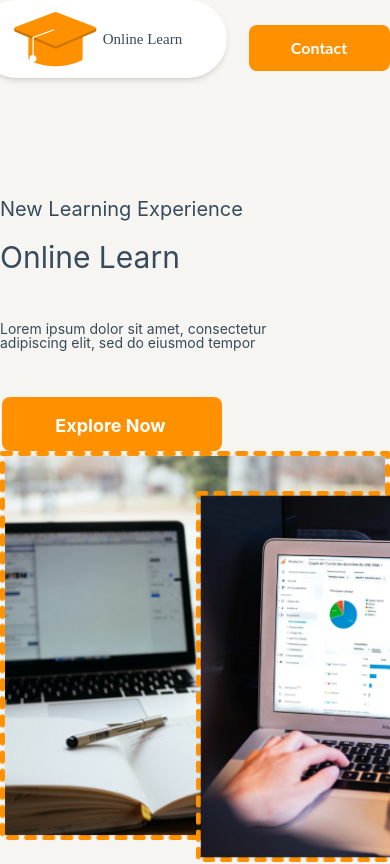
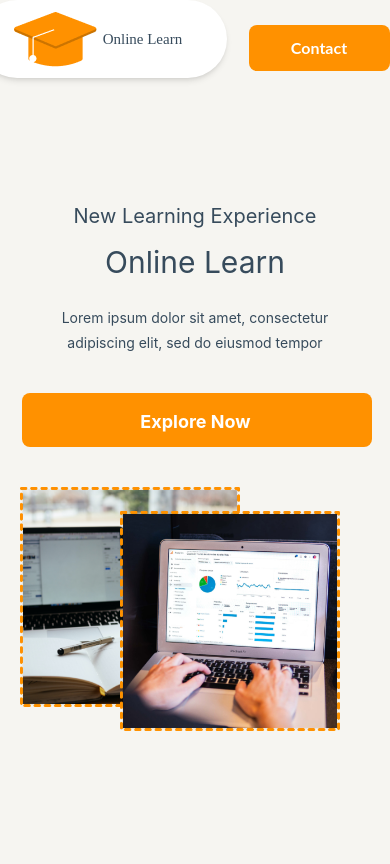
Before and after one commit to agrawaljay12/Online-Learning, a React (Vite) app: page / in a window 390 px wide. Shown: the top 864 px of the page. Built offline with nearby package versions, Linux system fonts and the light colour scheme.

Commit message:
fix the section layout  responsive

```diff
--- a/src/component/common/section.jsx
+++ b/src/component/common/section.jsx
@@ -5,35 +5,35 @@ const Section = () => {
   return (
     <>
       <section className="overflow-x-clip">
-        <div className="w-full max-w-[1114px] h-[423px] h-[750px] xl:ml-[126px] lg:ml-[90px] mt-[88px] flex lg:flex-row flex-col xl:gap-[66px] lg:gap-[56px] sm:gap-y-[50px]">
+        <div className="w-full max-w-[1114px] lg:h-[423px] h-auto xl:ml-[126px] lg:ml-[90px] mt-[88px] flex lg:flex-row flex-col xl:gap-[66px] lg:gap-[56px] sm:gap-y-[50px] gap-y-10 lg:px-0 sm:px-6 px-5">
           {/* left content */}
-          <div className="md:mx-auto lg:mx-0 xl:w-[499px] lg:w-[470px] mt-[33px] lg:mt-[73px]">
-            <h1 className=" w-[402px] block leading-none h-[43px] text-[rgba(55,75,92,1)] font-normal xl:text-4xl md:text-3xl sm:text-2xl text-xl">
+          <div className="mx-auto lg:mx-0 w-full text-center lg:text-left max-w-[499px] xl:w-[499px] lg:w-[470px] mt-[33px] lg:mt-[73px]">
+            <h1 className="w-full lg:w-[402px] block xl:leading-[43px] md:leading-[39px] leading-[34px] text-[rgba(55,75,92,1)] font-normal xl:text-4xl md:text-3xl sm:text-2xl text-xl">
               New Learning Experience
             </h1>
-            <span className="whitespace-nowrap block font-normal xl:text-[56px] md:text-5xl sm:text-4xl text-3xl leading-none h-[67px] w-[314px] text-[rgba(55,75,92,1)]">
+            <span className="whitespace-nowrap block font-normal xl:text-[56px] md:text-5xl sm:text-4xl text-3xl xl:leading-[67px] md:leading-[63px] leading-[59px] w-full w-[314px] text-[rgba(55,75,92,1)]">
               Online Learn
             </span>
-            <p className="font-[Libre Baskerville] text-[rgba(55,75,92,1)] xl:text-[20px] md:text-lg sm:text-[16px] text-[14px] font-normal leading-none h-[50px] pt-[13px]">
+            <p className="font-[Libre Baskerville] text-[rgba(55,75,92,1)] xl:text-[20px] md:text-lg sm:text-[16px] text-[14px] font-normal leading-[25px] pt-[13px]">
               Lorem ipsum dolor sit amet, consectetur <br />
               adipiscing elit, sed do eiusmod tempor
             </p>
-            <button className="w-[220px] h-[54px] font-bold text-lg font-[Libre Baskerville] bg-[rgba(255,145,0,1)] pt-[15px] pb-[17px] text-white pl-[48px] pr-[51px] rounded-lg ml-[2px] mt-[38px] mb-0">
+            <button className="w-full sm:w-[220px] h-[54px] font-bold text-lg font-[Libre Baskerville] bg-[rgba(255,145,0,1)] pt-[15px] pb-[17px] text-white pl-[48px] pr-[51px] rounded-lg ml-[2px] mt-[38px] mb-0">
               Explore Now
             </button>
           </div>
 
           {/* right content */}
-          <div className="xl:w-[549px] lg:w-[500px] md:mx-auto lg:mx-0 relative lg:mt-0">
+          <div className="w-full max-w-[420px] sm:max-w-[549px] h-[300px] sm:h-[430px] lg:h-auto xl:w-[549px] lg:w-[500px] md:mx-auto lg:mx-0 relative lg:mt-[6px] mt-0">
             <img
               src={OnlineLearning}
               alt=""
-              className="xl:w-[393px] xl:h-[392px] lg:w-[370px] lg:h-[371px] sm:w-[385px] sm:h-[384]"
+              className="w-[220px] h-[220px] xl:w-[393px] xl:h-[392px] lg:w-[370px] lg:h-[371px] sm:w-[385px] sm:h-[384px]"
             />
             <img
               src={LearningAnalysis}
               alt=""
-              className="xl:w-[393px] xl:h-[393px] lg:w-[371px] h-[371px] absolute top-[40px] left-[196px] bottom-[10px]"
+              className="w-[220px] h-[220px] xl:w-[393px] xl:h-[393px] lg:w-[371px] lg:h-[371px] sm:w-[385px] sm:h-[384px] absolute top-[24px] sm:top-[40px] left-[100px] sm:left-[196px] bottom-[10px]"
             />
           </div>
         </div>
```
